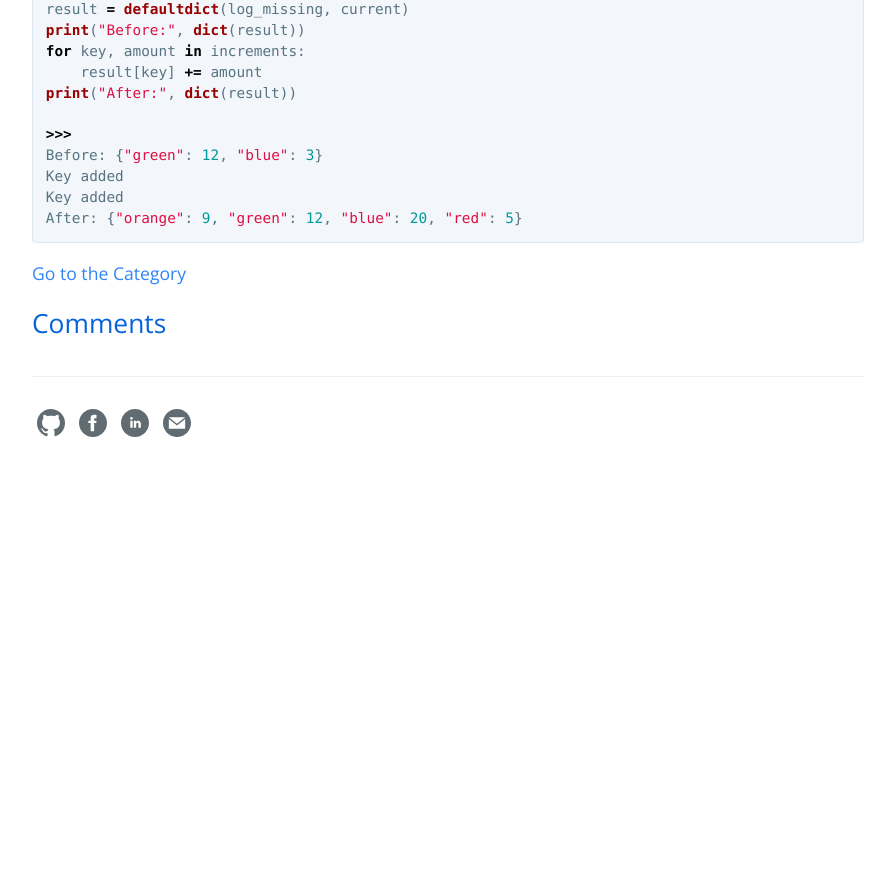
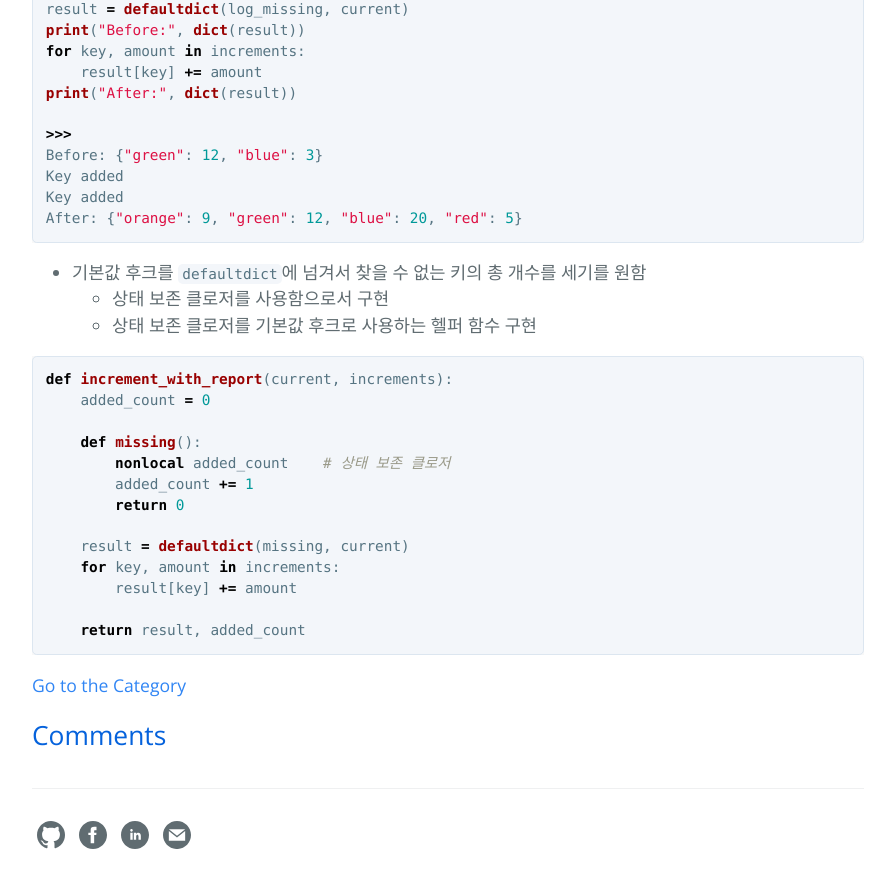
Before and after one commit to hcnoh/hcnoh.github.io, a Jekyll site: the page built from _posts/2018-10-04-effective-python-way23.md, in a window 1280 px wide and 900 px high, scrolled down 1158 px. Shown: the top 888 px of the window, without its empty margins (192-1087 px from the left). Built offline with Jekyll 4.4.1, drawn with Linux system fonts in a browser that asks for light colours; comment, search, counter and statistics services are not loaded; before the commit the page ends 1649 px from its top, so only the background shows below that.

Commit message:
Update 2018-10-04-effective-python-way23.md

````diff
--- a/_posts/2018-10-04-effective-python-way23.md
+++ b/_posts/2018-10-04-effective-python-way23.md
@@ -51,3 +51,23 @@ Key added
 Key added
 After: {"orange": 9, "green": 12, "blue": 20, "red": 5}
 ```
+
+- 기본값 후크를 `defaultdict`에 넘겨서 찾을 수 없는 키의 총 개수를 세기를 원함
+  - 상태 보존 클로저를 사용함으로서 구현
+  - 상태 보존 클로저를 기본값 후크로 사용하는 헬퍼 함수 구현
+
+```python
+def increment_with_report(current, increments):
+    added_count = 0
+
+    def missing():
+        nonlocal added_count    # 상태 보존 클로저
+        added_count += 1
+        return 0
+
+    result = defaultdict(missing, current)
+    for key, amount in increments:
+        result[key] += amount
+
+    return result, added_count
+```
````
